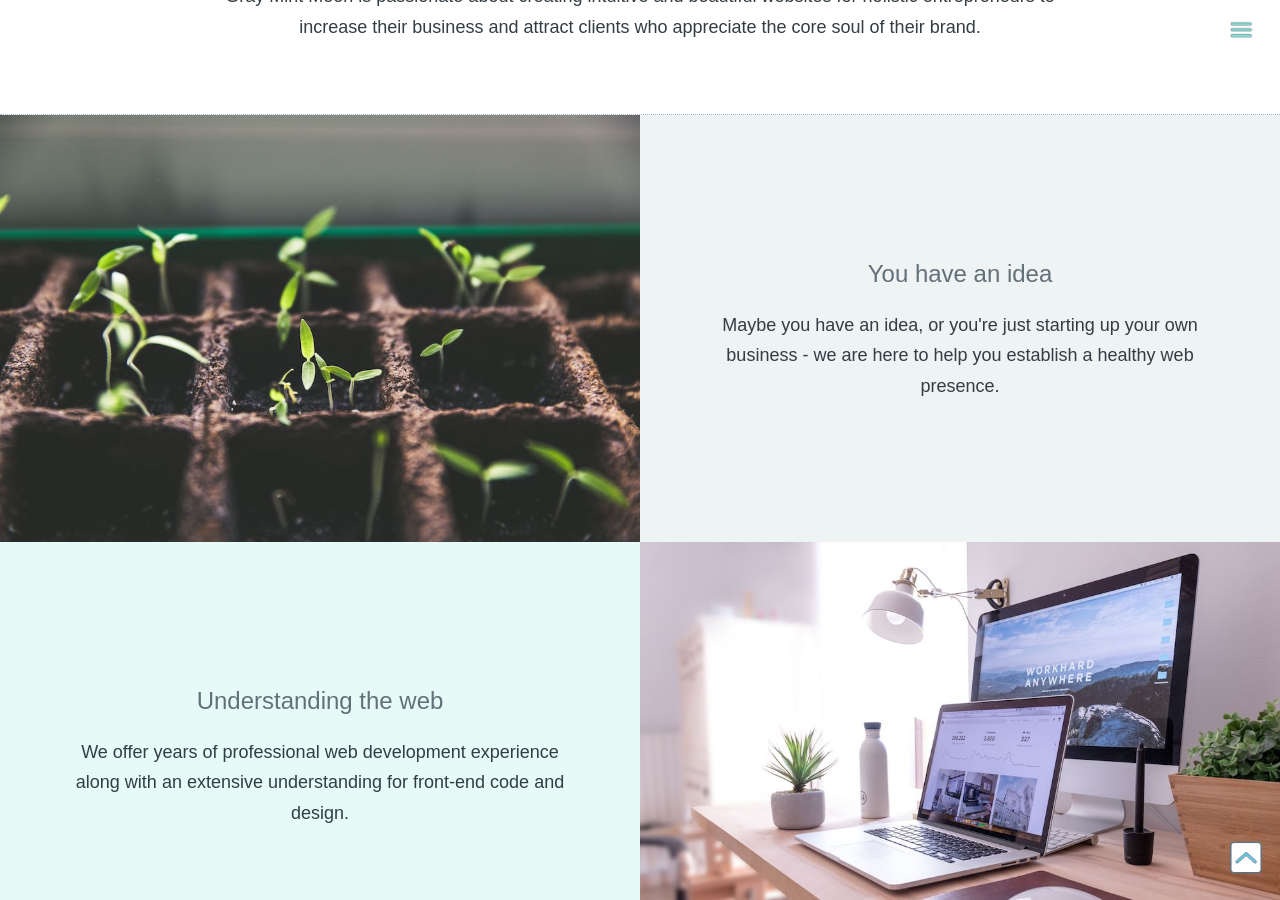
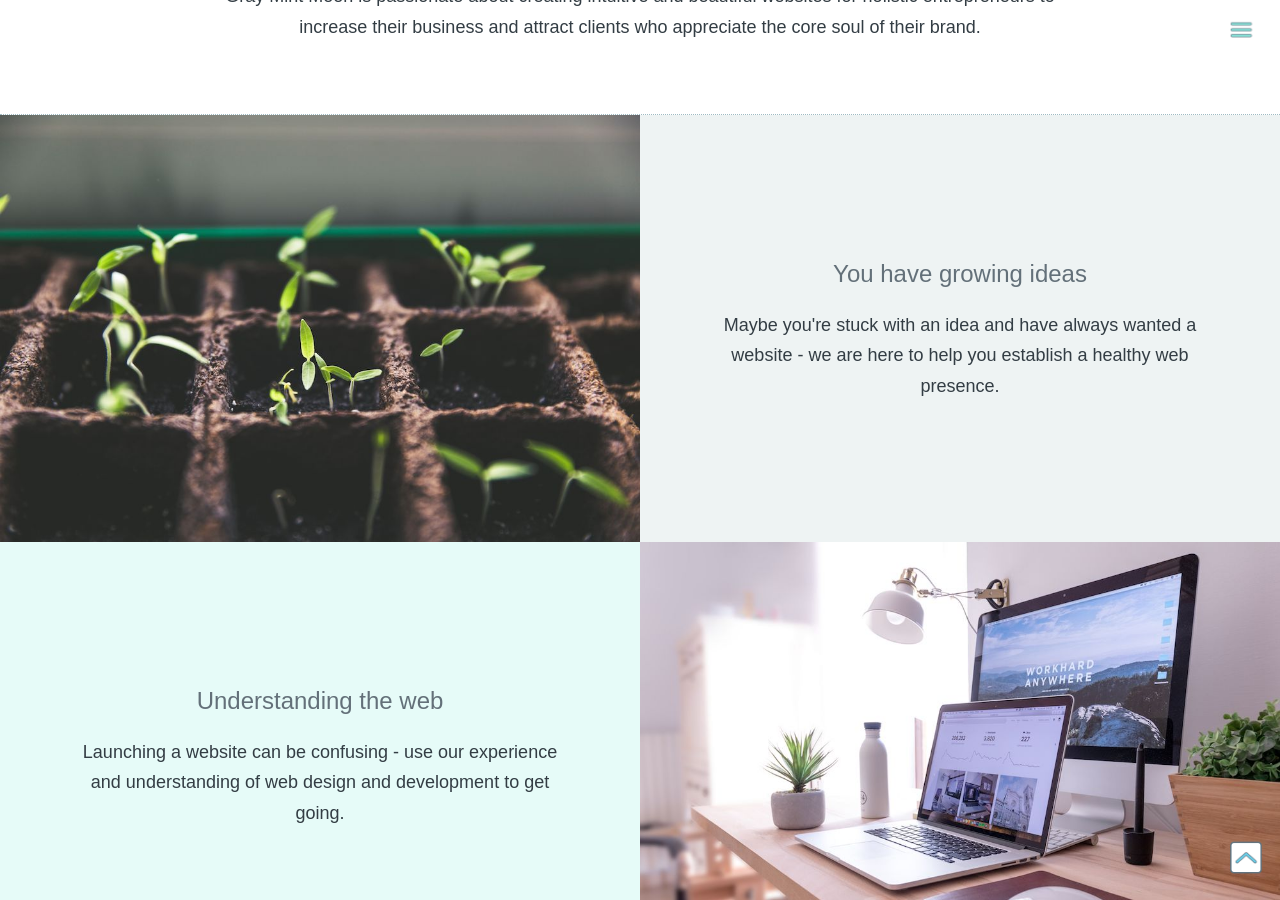
Before and after one commit to graymintmoon/graymintmoon.github.io, a Jekyll site: the page built from index.md, in a window 1280 px wide and 900 px high, scrolled down 1111 px. Built offline with Jekyll 4.4.1, drawn with Linux system fonts in a browser that asks for light colours; nearby versions of some CDN libraries; some web fonts are replaced; some of the changed text lies outside the part shown.

Commit message:
fixes to services references

```diff
--- a/_includes/offerings.html
+++ b/_includes/offerings.html
@@ -5,8 +5,8 @@
 				<img class="img_full" src="{{site.url}}/assets/sprout.jpg" alt="photo by Markus Spiske">
 			</div>
 			<div class="column_half_block_wide column_half_block_description">
-				<h4 class="text_regular">You have an idea</h4>
-				<p class="text_light">Maybe you have an idea, or you're just starting up your own business - we are here to help you establish a healthy web presence.</p>
+				<h4 class="text_regular">You have growing ideas</h4>
+				<p class="text_light">Maybe you're stuck with an idea and have always wanted a website - we are here to help you establish a healthy web presence.</p>
 			</div>
 		</div>
 		<div class="column_half column_half_reverse bg_lightmint">
@@ -15,7 +15,7 @@
 			</div>
 			<div class="column_half_block_wide column_half_block_description">
 				<h4 class="text_center text_regular">Understanding the web</h4>
-				<p class="text_light">We offer years of professional web development experience along with an extensive understanding for front-end code and design.</p>
+				<p class="text_light">Launching a website can be confusing - use our experience and understanding of web design and development to get going.</p>
 			</div>
 		</div>
 		<div class="column_half bg_lightgray">
@@ -24,7 +24,7 @@
 			</div>
 			<div class="column_half_block_wide column_half_block_description">
 				<h4 class="text_center text_regular">Increase visibility</h4>
-				<p class="text_light">Your target audience needs access to your offerings! You can count on having increased visibility that is available to your business audience.</p>
+				<p class="text_light">As your business flourishes, you need to reach your clients everywhere. Our services can increase brand visibility for your audience.</p>
 			</div>
 		</div>
 		<div class="column_half column_half_reverse">
@@ -33,7 +33,7 @@
 			</div>
 			<div class="column_half_block_wide column_half_block_description">
 				<h4 class="text_center text_regular">Ready for liftoff</h4>
-				<p class="text_light">Launching a website can be a lot of work, that's why we're here. We can guide you through each step until you're ready to go live.</p>
+				<p class="text_light">Launching your site can be intimidating. We will build and test your website to ensure the best experience when you go live.</p>
 			</div>
 		</div>
 	</div>
```
Also changed, not shown: coming-soon.md (+1 -1 lines), faq.md (+1 -1 lines), assets/khris_tolentino.png, assets/randy_tolentino.png.
